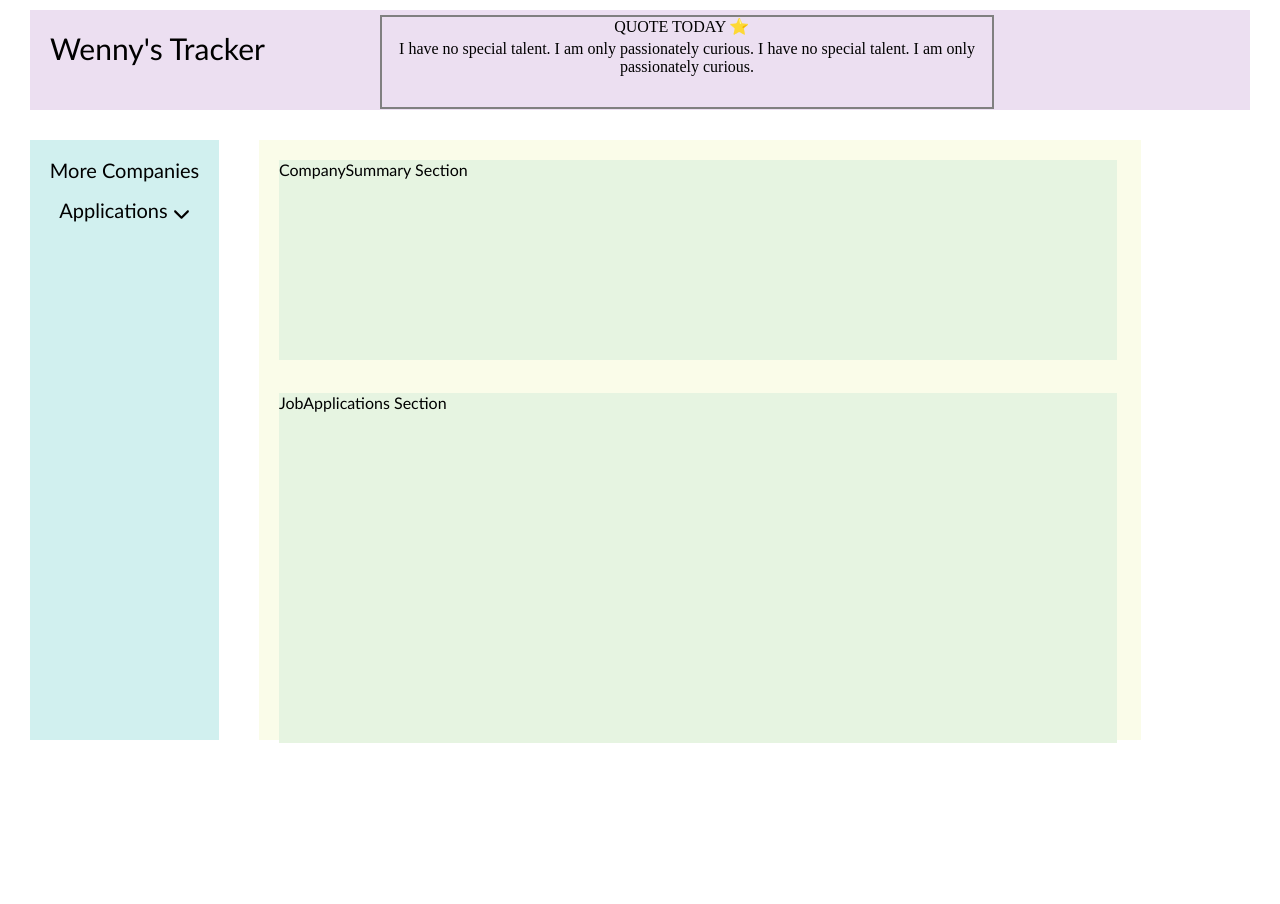
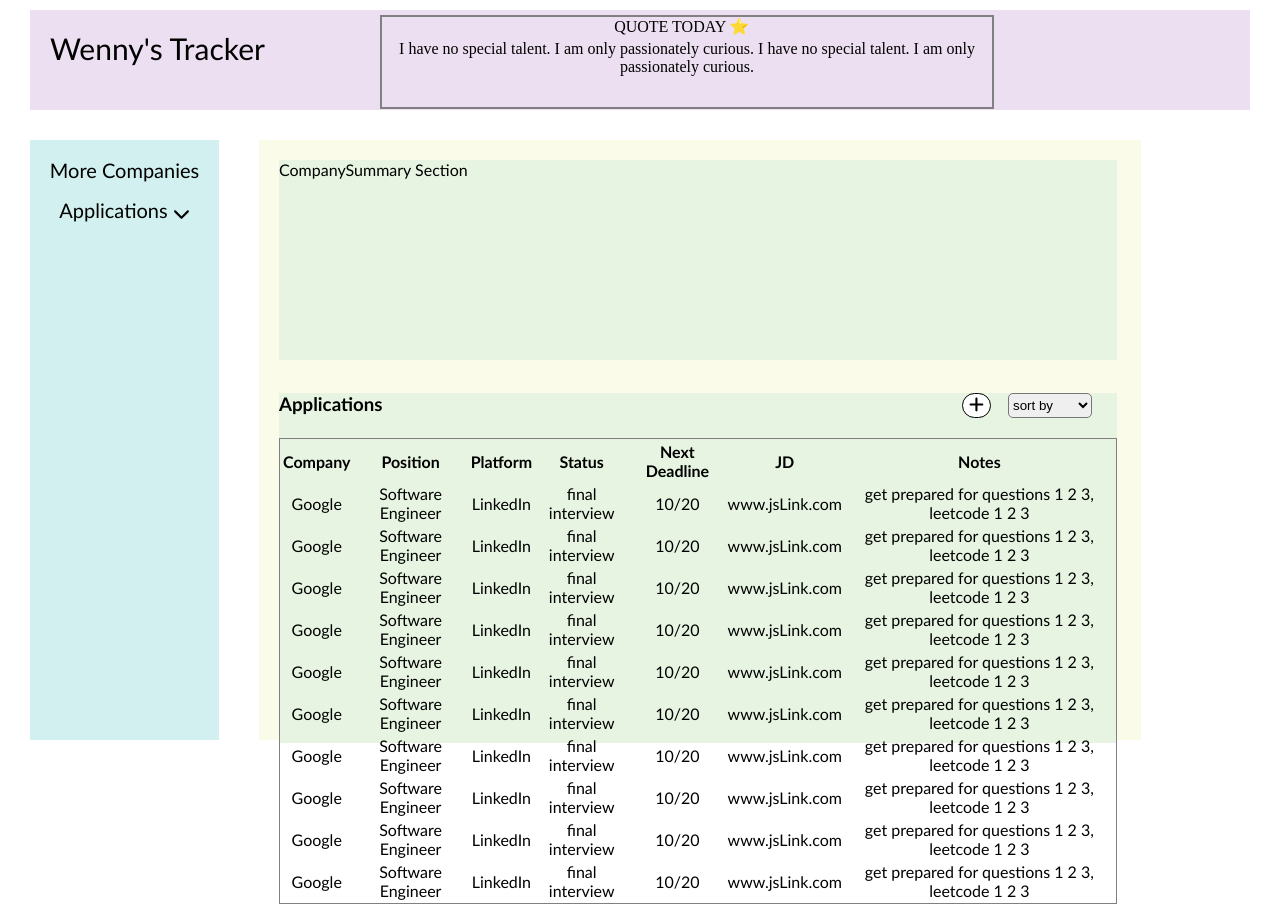
Before and after one commit to WennyXiong/MVP, a React app: page / in a window 1280 px wide. Before the commit the page ends 800 px from the top, so only its background shows below. Built offline with nearby package versions, Linux system fonts and the light colour scheme; the HTML template or start-up script is replaced by a standard one.

Commit message:
initial setup applications table with hard coded data

```diff
--- a/client/src/components/JobApplications.jsx
+++ b/client/src/components/JobApplications.jsx
@@ -1,12 +1,130 @@
 import React, { useState, useEffect } from 'react';
+import { FontAwesomeIcon } from '@fortawesome/react-fontawesome';
+import { faPlus } from '@fortawesome/free-solid-svg-icons';
 import Sections from '../styles/Sections.jsx';
+import JA from '../styles/JA.jsx';
 
 const JobApplications = () => {
-  console.log('something');
+  const [sortBy, setSortBy] = useState('sort by');
 
   return (
     <Sections.JobApplications>
-      JobApplications Section
+      <JA.Header> Applications </JA.Header>
+      <JA.SortBy onChange={(e) => setSortBy(e.target.value)}>
+        <option> sort by </option>
+        <option> newest </option>
+        <option> deadline </option>
+      </JA.SortBy>
+
+      <JA.AddButton>
+        <FontAwesomeIcon icon={faPlus} />
+      </JA.AddButton>
+
+      <JA.ApplicationTable>
+        <thead>
+          <tr>
+            <JA.HeadTh>Company</JA.HeadTh>
+            <JA.HeadTh>Position</JA.HeadTh>
+            <JA.HeadTh>Platform</JA.HeadTh>
+            <JA.HeadTh>Status</JA.HeadTh>
+            <JA.HeadTh>Next Deadline</JA.HeadTh>
+            <JA.HeadTh>JD</JA.HeadTh>
+            <JA.HeadTh>Notes</JA.HeadTh>
+          </tr>
+        </thead>
+        <tbody>
+          <tr>
+            <JA.Th>Google</JA.Th>
+            <JA.Th>Software Engineer</JA.Th>
+            <JA.Th>LinkedIn</JA.Th>
+            <JA.Th>final interview</JA.Th>
+            <JA.Th>10/20</JA.Th>
+            <JA.Th>www.jsLink.com</JA.Th>
+            <JA.Th>get prepared for questions 1 2 3, leetcode 1 2 3</JA.Th>
+          </tr>
+          <tr>
+            <JA.Th>Google</JA.Th>
+            <JA.Th>Software Engineer</JA.Th>
+            <JA.Th>LinkedIn</JA.Th>
+            <JA.Th>final interview</JA.Th>
+            <JA.Th>10/20</JA.Th>
+            <JA.Th>www.jsLink.com</JA.Th>
+            <JA.Th>get prepared for questions 1 2 3, leetcode 1 2 3</JA.Th>
+          </tr>
+          <tr>
+            <JA.Th>Google</JA.Th>
+            <JA.Th>Software Engineer</JA.Th>
+            <JA.Th>LinkedIn</JA.Th>
+            <JA.Th>final interview</JA.Th>
+            <JA.Th>10/20</JA.Th>
+            <JA.Th>www.jsLink.com</JA.Th>
+            <JA.Th>get prepared for questions 1 2 3, leetcode 1 2 3</JA.Th>
+          </tr>
+          <tr>
+            <JA.Th>Google</JA.Th>
+            <JA.Th>Software Engineer</JA.Th>
+            <JA.Th>LinkedIn</JA.Th>
+            <JA.Th>final interview</JA.Th>
+            <JA.Th>10/20</JA.Th>
+            <JA.Th>www.jsLink.com</JA.Th>
+            <JA.Th>get prepared for questions 1 2 3, leetcode 1 2 3</JA.Th>
+          </tr>
+          <tr>
+            <JA.Th>Google</JA.Th>
+            <JA.Th>Software Engineer</JA.Th>
+            <JA.Th>LinkedIn</JA.Th>
+            <JA.Th>final interview</JA.Th>
+            <JA.Th>10/20</JA.Th>
+            <JA.Th>www.jsLink.com</JA.Th>
+            <JA.Th>get prepared for questions 1 2 3, leetcode 1 2 3</JA.Th>
+          </tr>
+          <tr>
+            <JA.Th>Google</JA.Th>
+            <JA.Th>Software Engineer</JA.Th>
+            <JA.Th>LinkedIn</JA.Th>
+            <JA.Th>final interview</JA.Th>
+            <JA.Th>10/20</JA.Th>
+            <JA.Th>www.jsLink.com</JA.Th>
+            <JA.Th>get prepared for questions 1 2 3, leetcode 1 2 3</JA.Th>
+          </tr>
+          <tr>
+            <JA.Th>Google</JA.Th>
+            <JA.Th>Software Engineer</JA.Th>
+            <JA.Th>LinkedIn</JA.Th>
+            <JA.Th>final interview</JA.Th>
+            <JA.Th>10/20</JA.Th>
+            <JA.Th>www.jsLink.com</JA.Th>
+            <JA.Th>get prepared for questions 1 2 3, leetcode 1 2 3</JA.Th>
+          </tr>
+          <tr>
+            <JA.Th>Google</JA.Th>
+            <JA.Th>Software Engineer</JA.Th>
+            <JA.Th>LinkedIn</JA.Th>
+            <JA.Th>final interview</JA.Th>
+            <JA.Th>10/20</JA.Th>
+            <JA.Th>www.jsLink.com</JA.Th>
+            <JA.Th>get prepared for questions 1 2 3, leetcode 1 2 3</JA.Th>
+          </tr>
+          <tr>
+            <JA.Th>Google</JA.Th>
+            <JA.Th>Software Engineer</JA.Th>
+            <JA.Th>LinkedIn</JA.Th>
+            <JA.Th>final interview</JA.Th>
+            <JA.Th>10/20</JA.Th>
+            <JA.Th>www.jsLink.com</JA.Th>
+            <JA.Th>get prepared for questions 1 2 3, leetcode 1 2 3</JA.Th>
+          </tr>
+          <tr>
+            <JA.Th>Google</JA.Th>
+            <JA.Th>Software Engineer</JA.Th>
+            <JA.Th>LinkedIn</JA.Th>
+            <JA.Th>final interview</JA.Th>
+            <JA.Th>10/20</JA.Th>
+            <JA.Th>www.jsLink.com</JA.Th>
+            <JA.Th>get prepared for questions 1 2 3, leetcode 1 2 3</JA.Th>
+          </tr>
+        </tbody>
+      </JA.ApplicationTable>
     </Sections.JobApplications>
   );
 };
--- a/client/src/components/NavLeft.jsx
+++ b/client/src/components/NavLeft.jsx
@@ -1,4 +1,4 @@
-import React, { useState, useEffect } from 'react';
+import React from 'react';
 import { FontAwesomeIcon } from '@fortawesome/react-fontawesome';
 import { faChevronDown, faChevronUp } from '@fortawesome/free-solid-svg-icons';
 import Sections from '../styles/Sections.jsx';
--- /dev/null
+++ b/client/src/styles/JA.jsx
@@ -0,0 +1,52 @@
+import styled from 'styled-components';
+
+const JA = {
+  Header: styled.h3`
+    margin: 0;
+    display: inline-block;
+    float: left;
+    width: 20%;
+  `,
+  SortBy: styled.select`
+    display: inline-block;
+    float: right;
+    position: relative;
+    right: 3%;
+    width: 10%;
+    height: 25px;
+    border-radius: 5px;
+
+    &:hover {
+      opacity: 0.7;
+    }
+  `,
+  AddButton: styled.button`
+    display: inline-block;
+    float: right;
+    position: relative;
+    right: 5%;
+    height: 25px;
+    border: 1px solid;
+    border-radius: 9999px;
+    background: white;
+    font-size: 17px;
+
+    &:hover {
+      opacity: 0.7;
+    }
+  `,
+  ApplicationTable: styled.table`
+    position: relative;
+    top: 20px;
+    width: 100%;
+    border: 1px solid grey;
+  `,
+  HeadTh: styled.th`
+    font-weight: 600;
+  `,
+  Th: styled.th`
+    font-weight: 500;
+  `,
+};
+
+export default JA;
--- a/client/src/styles/Sections.jsx
+++ b/client/src/styles/Sections.jsx
@@ -38,7 +38,7 @@ const Sections = {
     margin: 10px 20px;
     width: 95%;
     height: 350px;
-    overflow: hidden;
+    overflow: visible;
     background-color: #e6f4e1;
   `,
 };
```
